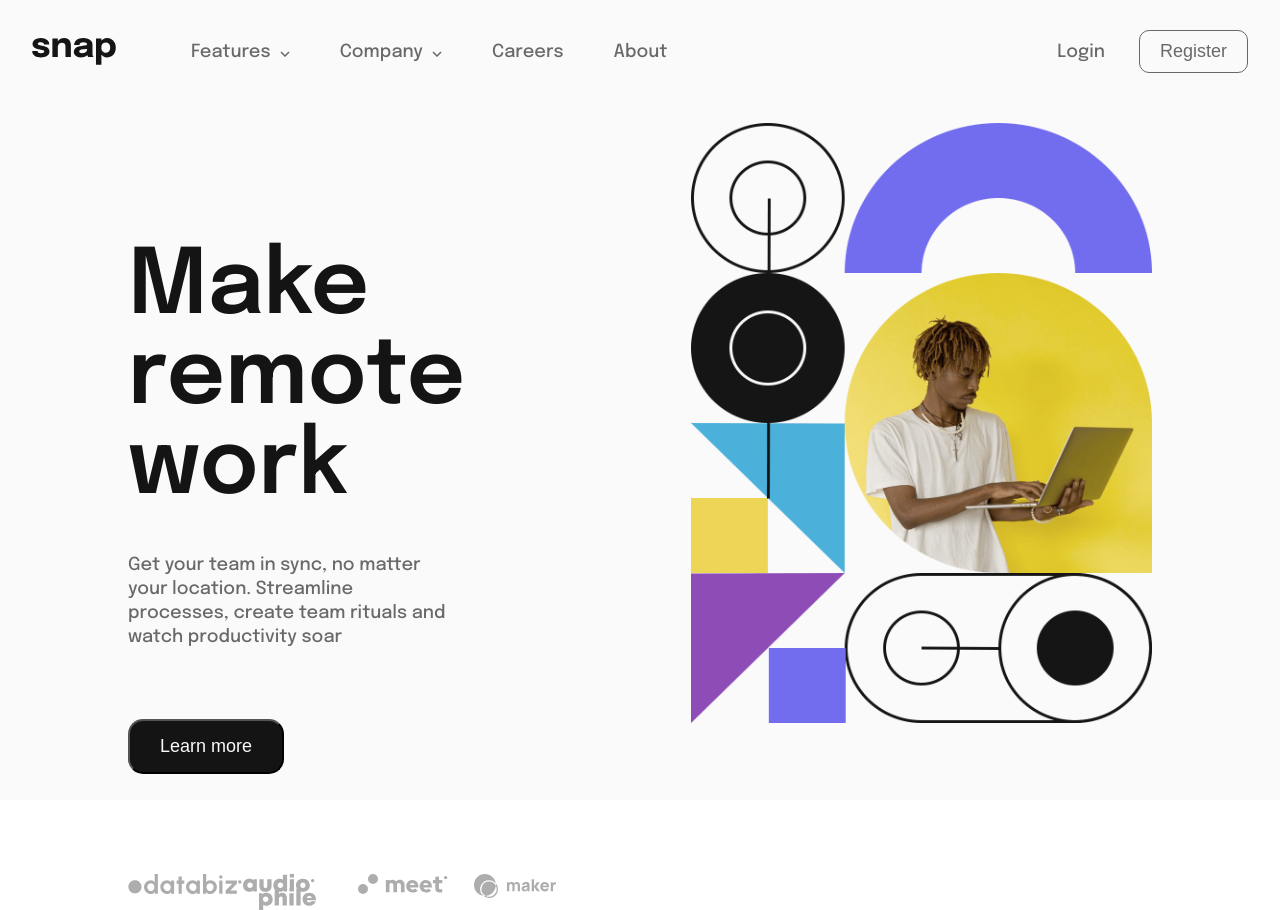
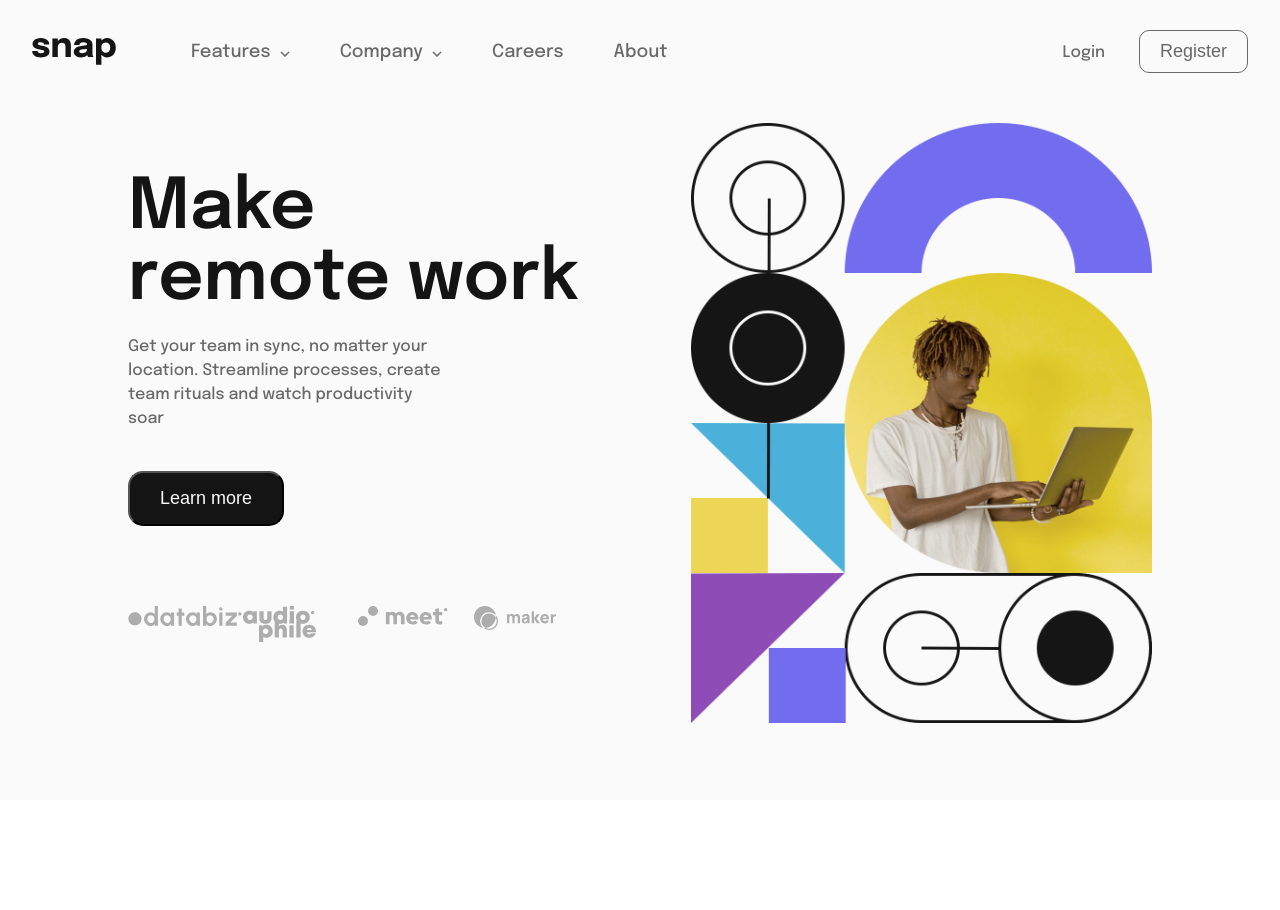
Before and after one commit to FubarTechA/intro-page---front-end-mentor, a plain HTML site: page index.html in a window 1280 px wide. After the commit the page ends 800 px from the top, so only its background shows below. Drawn offline with Linux system fonts and the light colour scheme.

Commit message:
corrections

```diff
--- a/style.css
+++ b/style.css
@@ -52,6 +52,10 @@ nav {
   list-style: none;
   cursor: pointer;
   /* overflow: hidden; */
+}
+
+.nav_links a {
+  font-size: 16px;
 }
 
 .nav_links li a:hover {
@@ -124,7 +128,7 @@ nav {
   color: hsl(0, 0%, 41%);
   margin-right: 30px;
   text-decoration: none;
-  font-size: 18px;
+  font-size: 16px;
 }
 
 .nav_sign a:hover {
@@ -161,11 +165,11 @@ section {
 }
 
 .writeup h1 {
-  padding: 120px 0px 40px;
-  font-size: 90px;
+  padding: 50px 0px 20px;
+  font-size: 70px;
   color: hsl(0, 0%, 8%);
   font-weight: 600;
-  line-height: 90px;
+  line-height: normal;
 }
 .writeup h1 span {
   display: block;
@@ -173,10 +177,10 @@ section {
 
 .writeup p {
   width: 70%;
-  font-size: 18px;
+  font-size: 16px;
   font-weight: 500;
   color: hsl(0, 0%, 41%);
-  margin-bottom: 70px;
+  margin-bottom: 40px;
   line-height: 24px;
 }
 
@@ -196,7 +200,7 @@ section {
   color: hsl(0, 0%, 8%);
 }
 .writeup .client {
-  margin-top: 100px;
+  margin-top: 80px;
   width: 100%;
   display: grid;
   grid-template-columns: repeat(4, 1fr);
```
